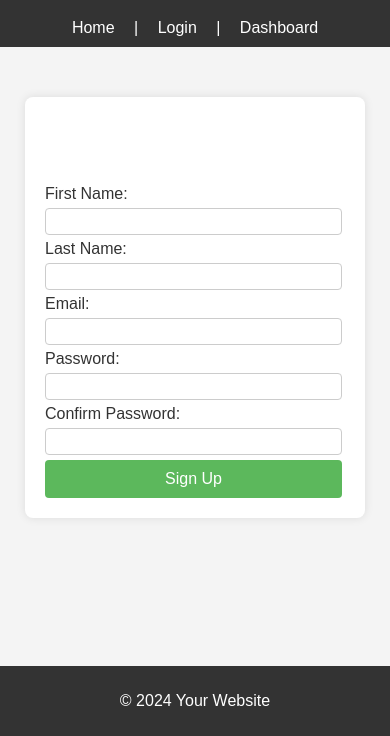
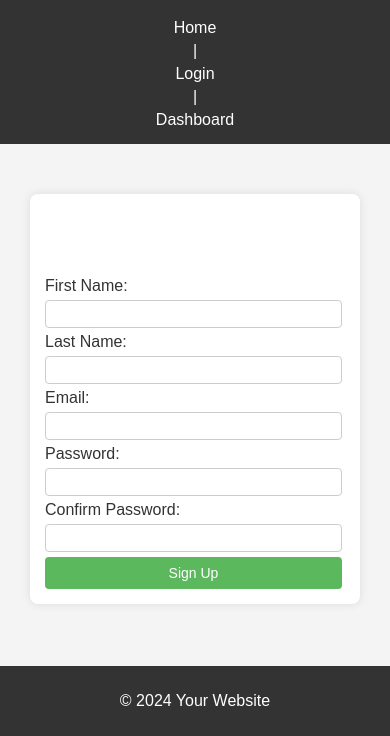
Before and after one commit to Ahmedali110-developer/Signup-Login-Form, a plain HTML site: page index.html in a window 390 px wide. Shown: the part 108-844 px from the top of the page. Drawn offline with Linux system fonts and the light colour scheme.

Commit message:
style.css

```diff
--- a/style.css
+++ b/style.css
@@ -192,3 +192,30 @@ footer {
     bottom: 0;
     width: 100%;
 }
+
+/* Responsive Styles */
+@media (max-width: 768px) {
+    .signup-form, .login-form, .dashboard {
+        padding: 15px;
+    }
+
+    .signup-form input, .login-form input {
+        font-size: 14px;
+    }
+
+    .signup-form button, .login-form button, .dashboard button {
+        font-size: 14px;
+        padding: 8px;
+    }
+}
+
+@media (max-width: 480px) {
+    header {
+        padding: 10px 5px;
+    }
+
+    nav a {
+        display: block;
+        margin: 5px 0;
+    }
+}
```
